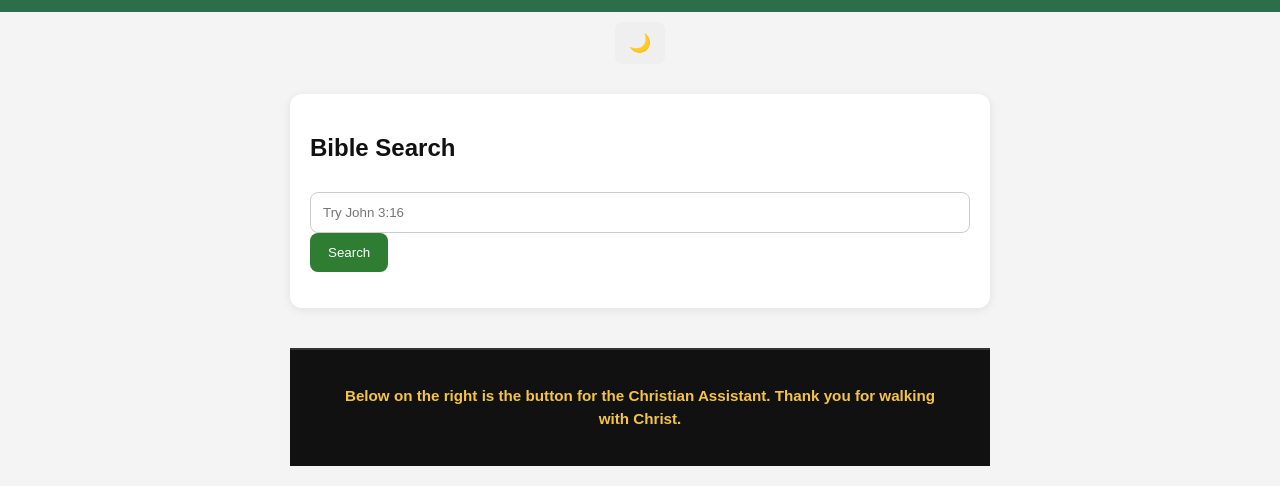
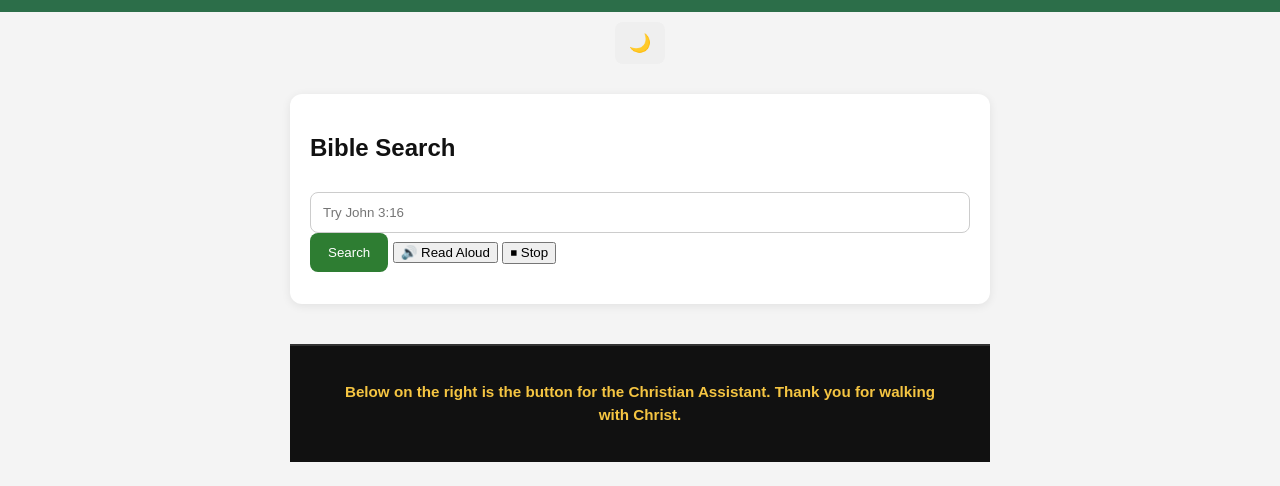
Before and after one commit to iamoptimusdad11/Walk-with-Christ, a plain HTML site: page index.html in a window 1280 px wide. Both pictures are taken after a click on the button "Bible". Shown: the part 453-939 px from the top of the page. Drawn offline with Linux system fonts and the light colour scheme; no server answers.

Commit message:
Update index.html
Bible search text to speech option put in

```diff
--- a/index.html
+++ b/index.html
@@ -43,7 +43,9 @@
       <h2>Bible Search</h2>
       <input id="searchInput" type="text" placeholder="Try John 3:16" />
       <button class="action-btn" onclick="searchBible()">Search</button>
-      <p id="searchResult"></p>
+      <button onclick="readBible()">🔊 Read Aloud</button>
+<button onclick="stopReading()">⏹ Stop</button>
+      <div id="searchResult"></div>
     </div>
 
     <!-- Prayer Journal -->
```
